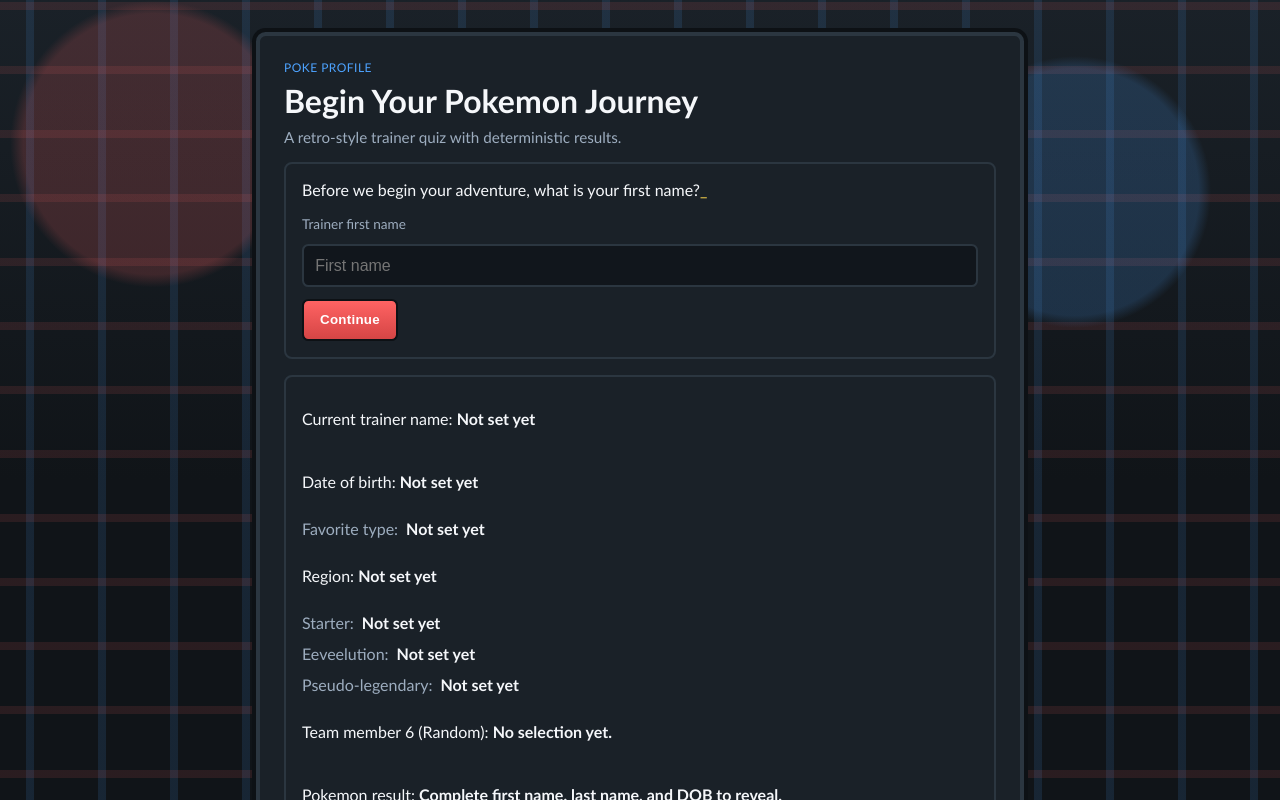
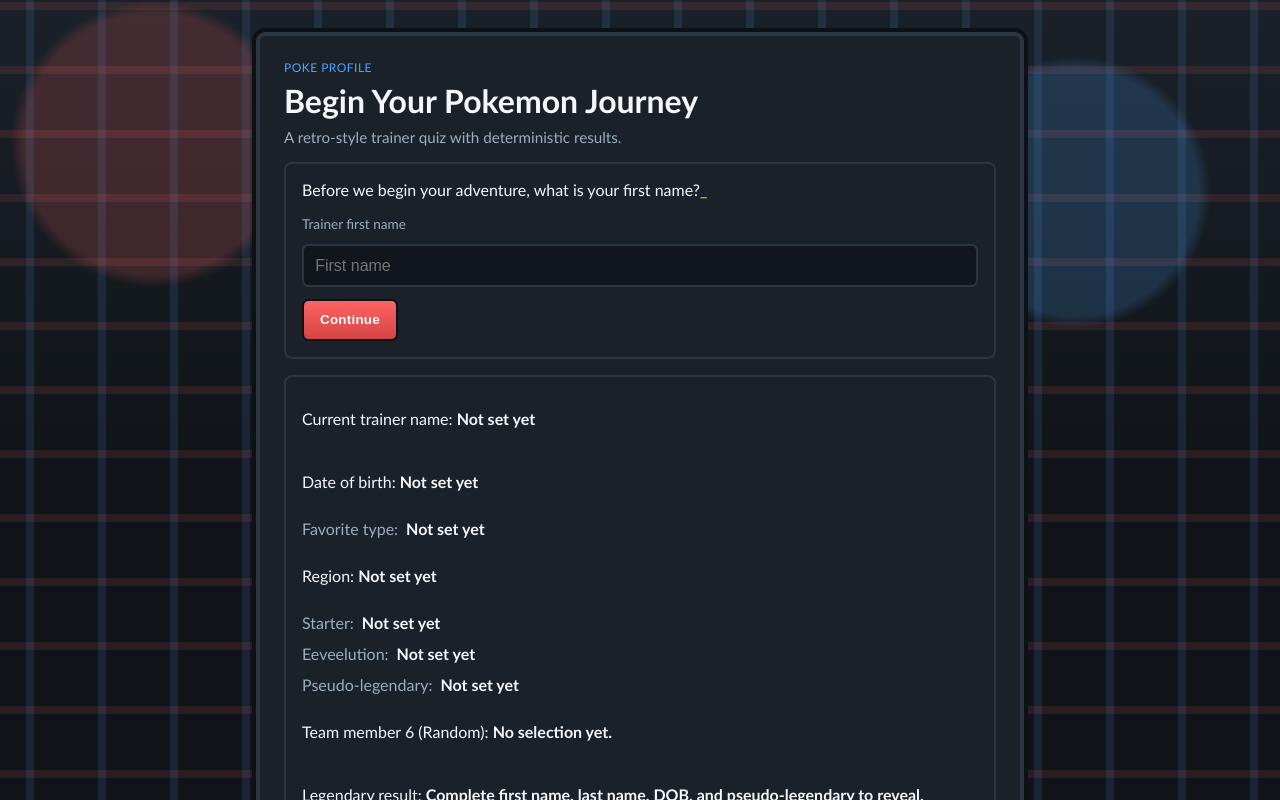
Before and after one commit to KevinSmhevin/poke-profile, a React (Vite) app: page / in a window 1280 px wide. Both pictures are taken after a click on the button "Begin Journey". Shown: the top 800 px of the page. Built offline with nearby package versions, Linux system fonts and the light colour scheme.

Commit message:
add legendary pokemon result

```diff
--- /dev/null
+++ b/src/features/result/data/legendaryPokemonNumbers.ts
@@ -0,0 +1,9 @@
+export const LEGENDARY_POKEMON_NUMBERS = [
+  144, 145, 146, 150, 151, 243, 244, 245, 249, 250, 251, 377, 378, 379, 380, 381,
+  382, 383, 384, 385, 386, 480, 481, 482, 483, 484, 485, 486, 487, 488, 489, 490,
+  491, 492, 493, 638, 639, 640, 641, 642, 643, 644, 645, 646, 647, 648, 649, 716,
+  717, 718, 719, 720, 721, 785, 786, 787, 788, 789, 790, 791, 792, 793, 794, 795,
+  796, 797, 798, 799, 800, 801, 802, 803, 804, 805, 806, 807, 888, 889, 890, 891,
+  892, 893, 894, 895, 896, 897, 898, 1001, 1002, 1003, 1004, 1007, 1008, 1009, 1010,
+  1014, 1015, 1016, 1017, 1024, 1025,
+] as const
--- /dev/null
+++ b/src/features/result/hooks/useDeterministicLegendaryResult.ts
@@ -0,0 +1,123 @@
+import { useEffect, useRef, useState } from 'react'
+import { fetchPokemonById } from '../../../services/pokeapi/client'
+import {
+  formatPokemonDisplayName,
+  getDeterministicLegendaryPokemonNumber,
+  getLegendaryInputSignature,
+  hasRequiredLegendaryAnswers,
+} from '../lib/deterministicScoring'
+import type { SurveyAnswers } from '../../survey/types'
+
+type DeterministicLegendaryResult = {
+  inputSignature: string | null
+  pokemonNumber: number | null
+  pokemonName: string | null
+  pokemonImageUrl: string | null
+  pokemonGifUrl: string | null
+  isLoading: boolean
+  errorMessage: string | null
+}
+
+const initialState: DeterministicLegendaryResult = {
+  inputSignature: null,
+  pokemonNumber: null,
+  pokemonName: null,
+  pokemonImageUrl: null,
+  pokemonGifUrl: null,
+  isLoading: false,
+  errorMessage: null,
+}
+
+export function useDeterministicLegendaryResult(answers: SurveyAnswers) {
+  const [result, setResult] = useState<DeterministicLegendaryResult>(initialState)
+  const resultCacheRef = useRef(
+    new Map<number, { name: string; imageUrl: string; gifUrl: string }>(),
+  )
+  const hasRequiredInputs = hasRequiredLegendaryAnswers(answers)
+  const inputSignature = hasRequiredInputs ? getLegendaryInputSignature(answers) : null
+
+  useEffect(() => {
+    let hasCancelled = false
+
+    if (!hasRequiredInputs || !inputSignature) {
+      return () => {
+        hasCancelled = true
+      }
+    }
+
+    const resolveLegendary = async () => {
+      try {
+        const pokemonNumber = await getDeterministicLegendaryPokemonNumber(answers)
+        const cached = resultCacheRef.current.get(pokemonNumber)
+
+        if (cached) {
+          if (!hasCancelled) {
+            setResult({
+              inputSignature,
+              pokemonNumber,
+              pokemonName: cached.name,
+              pokemonImageUrl: cached.imageUrl,
+              pokemonGifUrl: cached.gifUrl,
+              isLoading: false,
+              errorMessage: null,
+            })
+          }
+          return
+        }
+
+        const pokemon = await fetchPokemonById(pokemonNumber)
+        const mapped = {
+          name: formatPokemonDisplayName(pokemon.name),
+          imageUrl: pokemon.imageUrl,
+          gifUrl: pokemon.showdownGifUrl,
+        }
+        resultCacheRef.current.set(pokemonNumber, mapped)
+
+        if (!hasCancelled) {
+          setResult({
+            inputSignature,
+            pokemonNumber,
+            pokemonName: mapped.name,
+            pokemonImageUrl: mapped.imageUrl,
+            pokemonGifUrl: mapped.gifUrl,
+            isLoading: false,
+            errorMessage: null,
+          })
+        }
+      } catch {
+        if (!hasCancelled) {
+          setResult({
+            inputSignature,
+            pokemonNumber: null,
+            pokemonName: null,
+            pokemonImageUrl: null,
+            pokemonGifUrl: null,
+            isLoading: false,
+            errorMessage: 'Unable to calculate your Legendary Pokemon right now.',
+          })
+        }
+      }
+    }
+
+    void resolveLegendary()
+
+    return () => {
+      hasCancelled = true
+    }
+  }, [answers, hasRequiredInputs, inputSignature])
+
+  if (!hasRequiredInputs || !inputSignature) {
+    return initialState
+  }
+
+  const isCurrentSignature = result.inputSignature === inputSignature
+  return {
+    inputSignature,
+    pokemonNumber: isCurrentSignature ? result.pokemonNumber : null,
+    pokemonName: isCurrentSignature ? result.pokemonName : null,
+    pokemonImageUrl: isCurrentSignature ? result.pokemonImageUrl : null,
+    pokemonGifUrl: isCurrentSignature ? result.pokemonGifUrl : null,
+    isLoading: !isCurrentSignature,
+    errorMessage: isCurrentSignature ? result.errorMessage : null,
+  }
+}
--- a/src/features/result/lib/deterministicScoring.ts
+++ b/src/features/result/lib/deterministicScoring.ts
@@ -1,4 +1,5 @@
 import type { SurveyAnswers } from '../../survey/types'
+import { LEGENDARY_POKEMON_NUMBERS } from '../data/legendaryPokemonNumbers'
 
 const POKEMON_RESULT_COUNT = 1025
 const HASH_ALGORITHM_VERSION = 'v1'
@@ -45,6 +46,11 @@
   return Boolean(firstName) && Boolean(lastName) && hasValidDateInput(dateOfBirth)
 }
 
+export function hasRequiredLegendaryAnswers(answers: SurveyAnswers): boolean {
+  const pseudoLegendaryPartner = normalizeInputValue(answers.pseudoLegendaryPartner)
+  return hasRequiredIdentityAnswers(answers) && Boolean(pseudoLegendaryPartner)
+}
+
 async function hashInputToUint32(input: string): Promise<number> {
   const encoder = new TextEncoder()
   const inputBytes = encoder.encode(input)
@@ -63,6 +69,32 @@
   return (hashValue % POKEMON_RESULT_COUNT) + 1
 }
 
+export function getLegendaryInputSignature(answers: SurveyAnswers): string {
+  const firstName = normalizeInputValue(answers.firstName)
+  const lastName = normalizeInputValue(answers.lastName)
+  const dateOfBirth = normalizeInputValue(answers.dateOfBirth)
+  const pseudoLegendaryPartner = normalizeInputValue(answers.pseudoLegendaryPartner)
+
+  return [
+    `algorithm:${HASH_ALGORITHM_VERSION}`,
+    'resultPool:legendary',
+    `firstName:${firstName}`,
+    `lastName:${lastName}`,
+    `dateOfBirth:${dateOfBirth}`,
+    `pseudoLegendaryPartner:${pseudoLegendaryPartner}`,
+  ].join('|')
+}
+
+export async function getDeterministicLegendaryPokemonNumber(
+  answers: SurveyAnswers,
+): Promise<number> {
+  const legendaryInput = getLegendaryInputSignature(answers)
+  const hashValue = await hashInputToUint32(legendaryInput)
+  const index = hashValue % LEGENDARY_POKEMON_NUMBERS.length
+
+  return LEGENDARY_POKEMON_NUMBERS[index]
+}
+
 export function formatPokemonDisplayName(name: string): string {
   if (!name) {
     return ''
--- a/src/features/survey/components/SurveyFlow/SurveyFlow.tsx
+++ b/src/features/survey/components/SurveyFlow/SurveyFlow.tsx
@@ -1,4 +1,5 @@
 import { useState } from 'react'
+import { useDeterministicLegendaryResult } from '../../../result/hooks/useDeterministicLegendaryResult'
 import { useDeterministicPokemonResult } from '../../../result/hooks/useDeterministicPokemonResult'
 import { usePokemonSummaryById } from '../../../result/hooks/usePokemonSummaryById'
 import { surveyQuestions } from '../../data/questions'
@@ -93,6 +94,11 @@
   const deterministicPokemonMediaSrc =
     deterministicPokemonResult.pokemonGifUrl ||
     deterministicPokemonResult.pokemonImageUrl ||
+    ''
+  const deterministicLegendaryResult = useDeterministicLegendaryResult(answers)
+  const deterministicLegendaryMediaSrc =
+    deterministicLegendaryResult.pokemonGifUrl ||
+    deterministicLegendaryResult.pokemonImageUrl ||
     ''
 
   const handleCurrentQuestionValueChange = (value: string) => {
@@ -272,6 +278,38 @@
               Team member 6 (Random): <strong>No selection yet.</strong>
             </p>
           )}
+          {deterministicLegendaryResult.isLoading ? (
+            <p>
+              Legendary result: <strong>Calculating...</strong>
+            </p>
+          ) : deterministicLegendaryResult.errorMessage ? (
+            <p>
+              Legendary result: <strong>{deterministicLegendaryResult.errorMessage}</strong>
+            </p>
+          ) : deterministicLegendaryResult.pokemonNumber &&
+            deterministicLegendaryResult.pokemonName ? (
+            <div className="result-media-row">
+              <span>Legendary result:</span>
+              <strong>
+                #{deterministicLegendaryResult.pokemonNumber}{' '}
+                {deterministicLegendaryResult.pokemonName}
+              </strong>
+              {deterministicLegendaryMediaSrc ? (
+                <img
+                  src={deterministicLegendaryMediaSrc}
+                  alt={deterministicLegendaryResult.pokemonName}
+                  className="result-inline-media result-starter-media"
+                />
+              ) : null}
+            </div>
+          ) : (
+            <p>
+              Legendary result:{' '}
+              <strong>
+                Complete first name, last name, DOB, and pseudo-legendary to reveal.
+              </strong>
+            </p>
+          )}
           {isSurveySubmitted ? (
             <p className="saved-note">Profile saved. Your team lineup is forming.</p>
           ) : null}
```
